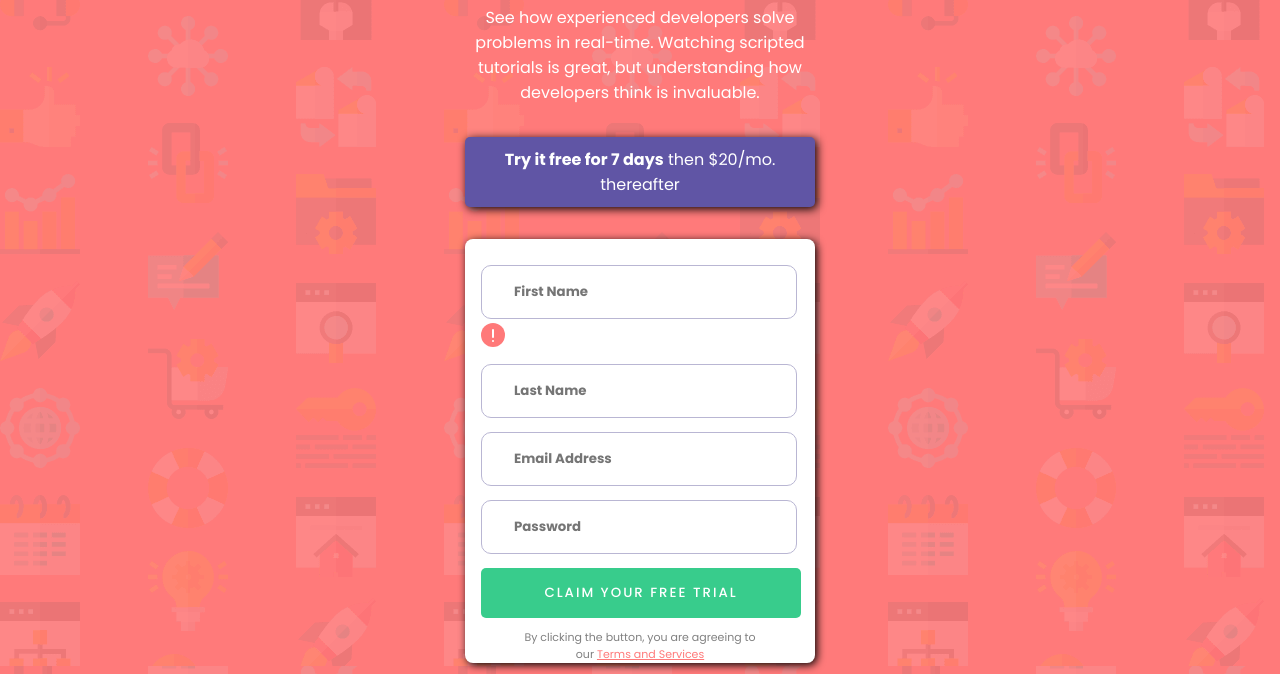
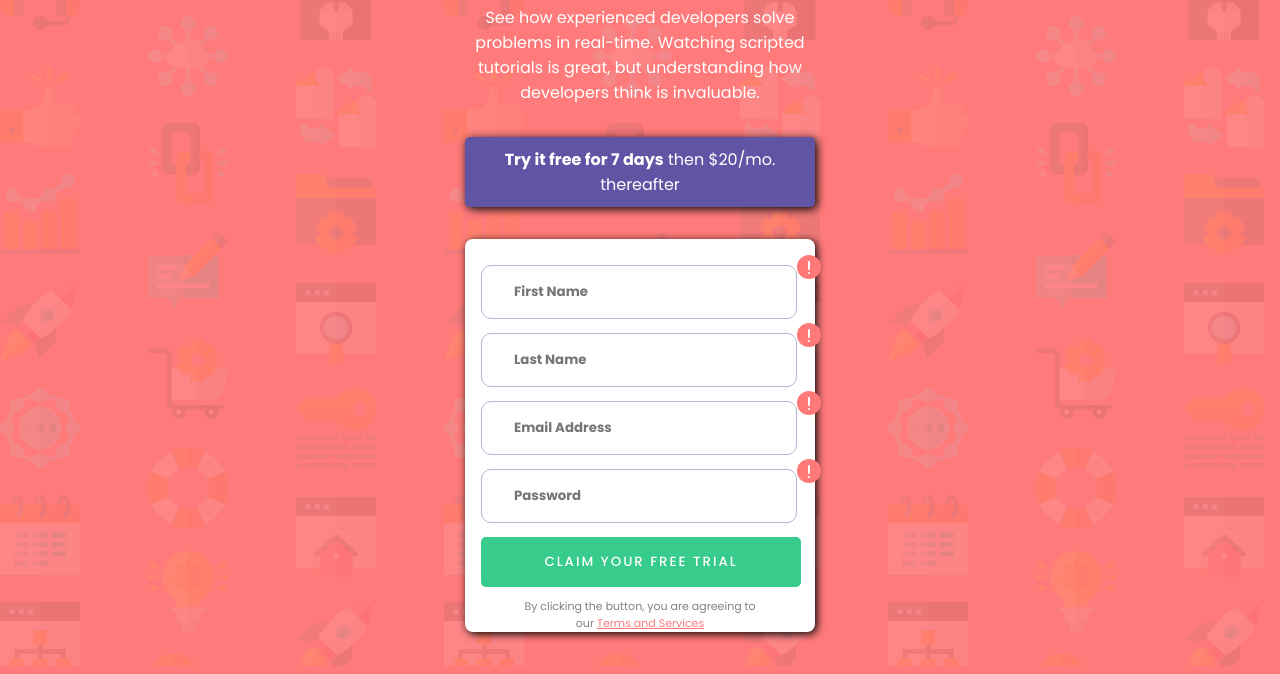
Before and after one commit to MWest1996/SignInForm, a plain HTML site: page index.html in a window 1280 px wide. Shown: the part 134-808 px from the top of the page. Drawn offline with Linux system fonts and the light colour scheme.

Commit message:
changed grouping of HTML elements

```diff
--- a/index.html
+++ b/index.html
@@ -29,17 +29,35 @@
 
         <div id="mainContainer">
         <form class="inputFields">
-            <input type="text" class="fname" name="fname" placeholder="First Name" required>
-            <img class="error-fName-icon" src="images/icon-error.svg" alt="error icon">
+            <div class="formGroup">
+                <input type="text" class="fname" name="fname" placeholder="First Name" required>
+                <img class="error-fName-icon" src="images/icon-error.svg" alt="error icon">
+            </div>
+
             <div class="error-fName"></div>
-            <input type="text" class="lname" name="lname" placeholder="Last Name" required>
+
+            <div class="formGroup">
+                <input type="text" class="lname" name="lname" placeholder="Last Name" required>
+                <img class="error-lName-icon" src="images/icon-error.svg" alt="error icon">
+            </div>
+
             <div class="error-lName"></div>
-            <input type="text" class="email" name="email" placeholder="Email Address" required>
+
+            <div class="formGroup">
+                <input type="text" class="email" name="email" placeholder="Email Address" required>
+                <img class="error-email-icon" src="images/icon-error.svg" alt="error icon">
+            </div>
+
             <div class="error-email"></div>
-            <input type="text" class="password" name="password" placeholder="Password" required>
+
+            <div class="formGroup">
+                <input type="text" class="password" name="password" placeholder="Password" required>
+                <img class="error-password-icon" src="images/icon-error.svg" alt="error icon">
+            </div>
+
             <div class="error-password"></div>
+
             <button type="submit" class="submit">claim your free trial</button>
-            </button>
         </form>
         <div class="legal">
             <p>
--- a/styles.css
+++ b/styles.css
@@ -87,7 +87,16 @@ input[type=text]{
     font-weight: 500;
 }
 
+#error-email-icon img,
+#error-fName-icon img,
+#error-lName-icon img,
+#error-password-icon img{
+    opacity: 0;
+}
 
+.formGroup > img{
+    position: absolute;
+}
 
 ::placeholder{
     font-family: var(--font-body);
```
